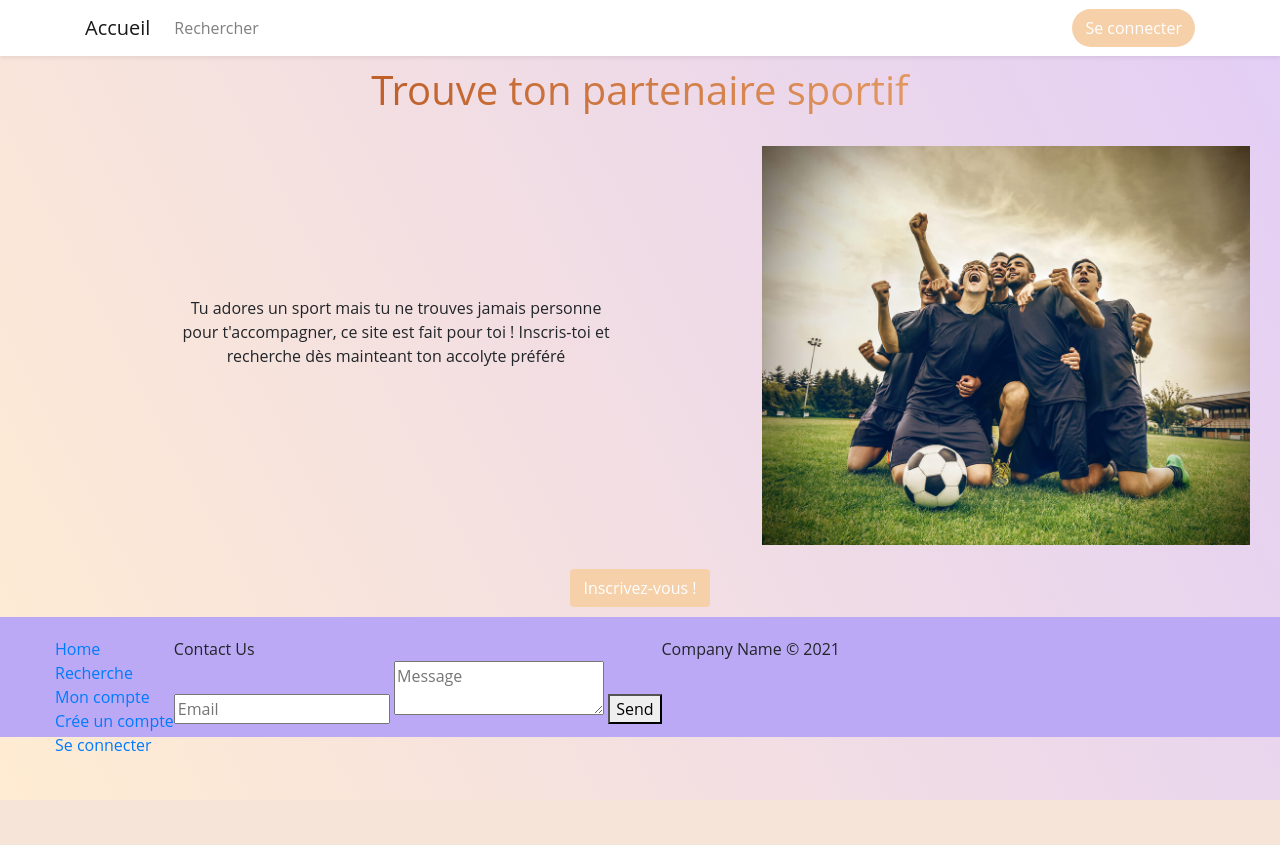
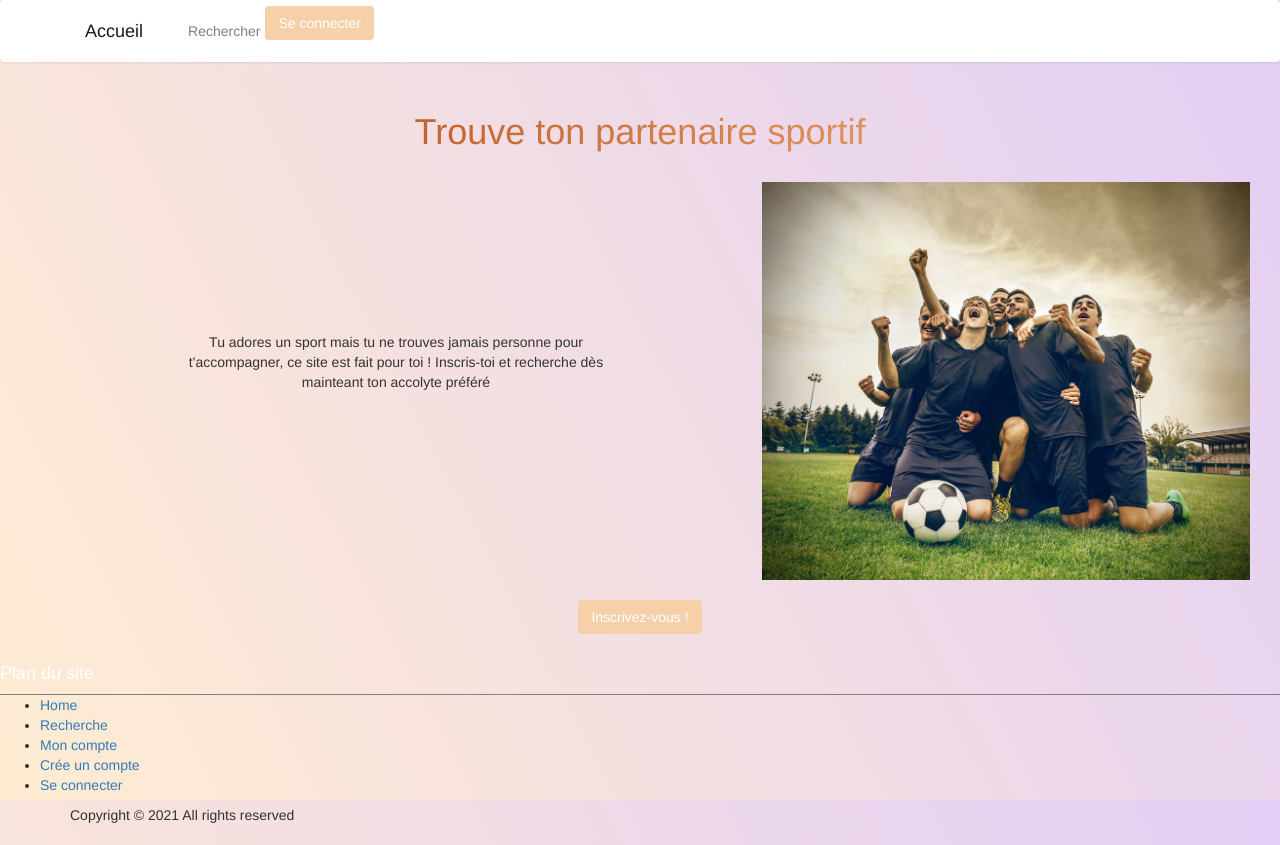
Before and after one commit to CharleneMartel/SiteDerencontre, a PHP site: page /Index.php in a window 1280 px wide. Before the commit the page ends 800 px from the top, so only its background shows below. Run offline with PHP 8.4, Linux system fonts and the light colour scheme; some libraries are stand-ins or nearby versions.

Commit message:
Update footer.php

```diff
--- a/Master_Data/footer.php
+++ b/Master_Data/footer.php
@@ -1,28 +1,39 @@
-<body>
-  <footer class="footer">
+<link href="//netdna.bootstrapcdn.com/bootstrap/3.0.0/css/bootstrap.min.css" rel="stylesheet" id="bootstrap-css">
+<script src="//netdna.bootstrapcdn.com/bootstrap/3.0.0/js/bootstrap.min.js"></script>
 
-    <div class="footer-links">
-      <div><a href="/index.php">Home</a></div>
-      <div><a href="/recherche.php">Recherche</a></div>
-      <div><a href="/compte.php">Mon compte</a></div>
-      <div><a href="/Page_ajout.php">Crée un compte</a></div>
-      <div><a href="/Page-connexion.php">Se connecter</a></div>
+<footer style="margin-top:20px;">
+  <h4 style="color: white;">Plan du site</h4>
+  <div class="menu" style="border-top:1px solid grey;">
+    <ul>
+      <li>
+        <a href="/index.php">Home</a>
+      </li>
+
+      <li>
+        <a href="/recherche.php">Recherche</a>
+      </li>
+
+      <li>
+        <a href="/compte.php">Mon compte</a>
+      </li>
+
+      <li>
+        <a href="/Page_ajout.php">Crée un compte</a>
+      </li>
+
+      <li>
+        <a href="/Page-connexion.php">Se connecter</a>
+      </li>
+
+    </ul>
+  </div>
+
+</footer>
+
+<div class="copyright">
+  <div class="container">
+    <div class="row text-center">
+      <p>Copyright © 2021 All rights reserved</p>
     </div>
-
-    <div class="footer-contact">
-
-      <div>Contact Us</div>
-      <div>
-        <form action="#" method="post">
-
-          <input type="text" name="email" placeholder="Email">
-          <textarea name="message" placeholder="Message"></textarea>
-          <button>Send</button>
-
-        </form>
-      </div>
-    </div>
-
-    <div>Company Name © 2021</div>
-  </footer>
-</body>
+  </div>
+</div>
```
